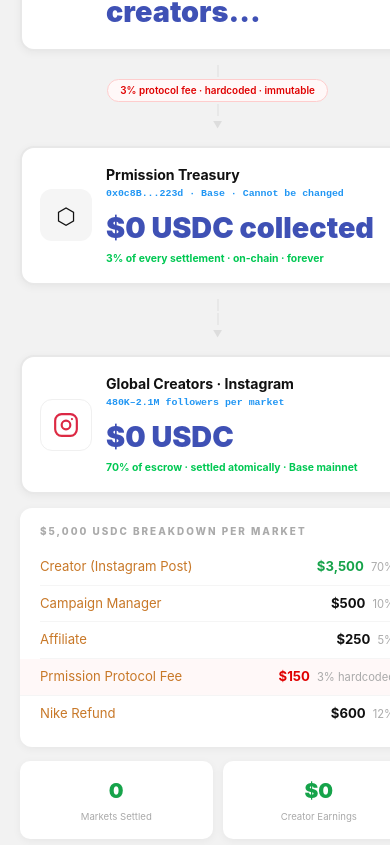
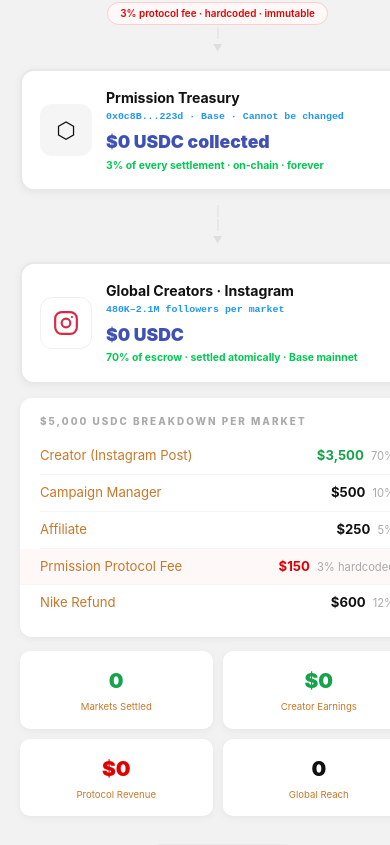
Before and after one commit to marcosbenaim-hub/Prmission-Protocol, a React (Vite) app in the folder demo/: page / in a window 390 px wide. Shown: the part 1636-2481 px from the top of the page. Built offline with nearby package versions, Linux system fonts and the light colour scheme.

Commit message:
fix: mobile text size + stat label colors

```diff
--- a/demo/src/App.css
+++ b/demo/src/App.css
@@ -154,3 +154,9 @@
 .flow-addr { color: #2196F3 !important; font-weight: 700 !important; }
 .flow-sub-text { color: #00c853 !important; font-weight: 700 !important; }
 .flow-amount.muted { color: #3f51b5 !important; font-weight: 900 !important; font-size: 1.8rem !important; }
+
+@media (max-width: 860px) {
+  .flow-amount.muted { font-size: 1.1rem !important; }
+  .flow-amount.red { font-size: 1rem !important; }
+  .stat-lbl { color: #c87828 !important; }
+}
```
